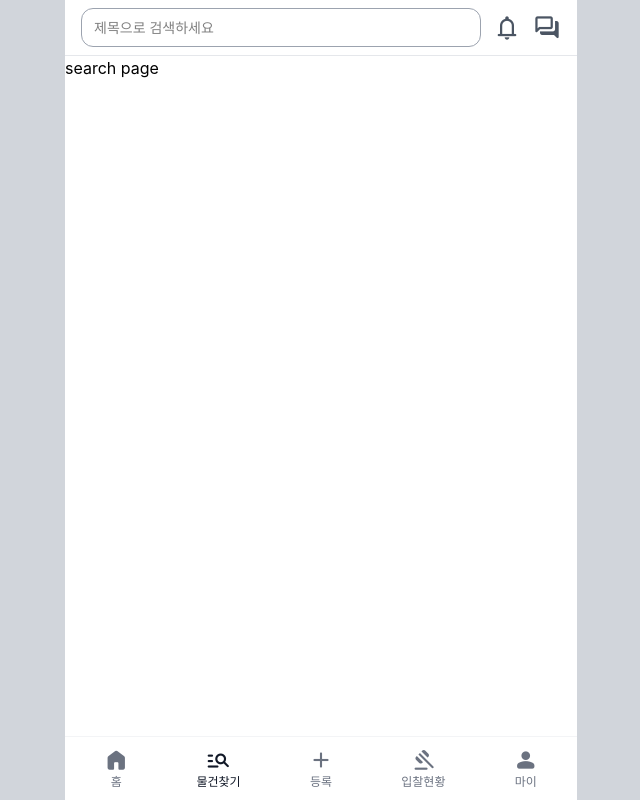
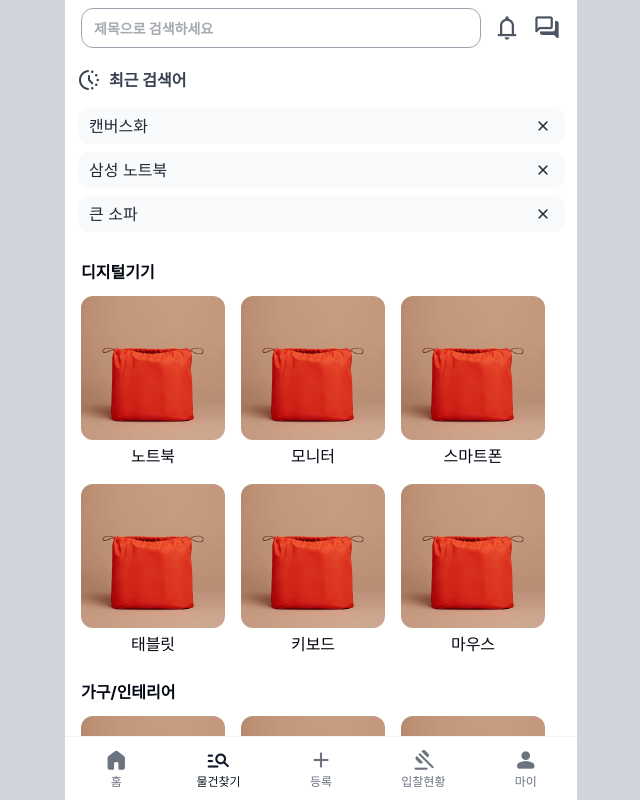
Before and after one commit to wndgur2/ddang, a React (Vite) app: page /explore/search in a window 1280 px wide. Shown: the whole page, without its empty margins (319-959 px from the left). Built offline with nearby package versions, Linux system fonts and the light colour scheme.

Commit message:
feat: SearchPage 구현

```diff
--- a/src/components/headers/SearchHeader.jsx
+++ b/src/components/headers/SearchHeader.jsx
@@ -7,11 +7,10 @@ function SearchHeader() {
     <header
       className={`
       w-full h-[56px] px-4 py-2
-      flex flex-row gap-3 items-center
-      border-b border-gray-200`}
+      flex flex-row gap-3 items-center`}
     >
       <input
-        className={`flex grow px-3 h-full rounded-xl text-sm border border-gray-400`}
+        className={`flex grow px-3 h-full rounded-xl text-sm border border-gray-400 font-bold text-gray-600`}
         type='text'
         placeholder='제목으로 검색하세요'
       />
--- /dev/null
+++ b/src/features/product/data/categories.js
@@ -0,0 +1,62 @@
+export default [
+  {
+    id: 1,
+    name: '디지털기기',
+    subcategories: [
+      { id: 1, name: '노트북' },
+      { id: 2, name: '모니터' },
+      { id: 3, name: '스마트폰' },
+      { id: 4, name: '태블릿' },
+      { id: 5, name: '키보드' },
+      { id: 6, name: '마우스' },
+    ],
+  },
+  {
+    id: 2,
+    name: '가구/인테리어',
+    subcategories: [
+      { id: 7, name: '소파' },
+      { id: 8, name: '침대' },
+      { id: 9, name: '책상' },
+      { id: 10, name: '의자' },
+      { id: 11, name: '장식' },
+      { id: 12, name: '조명' },
+    ],
+  },
+  {
+    id: 3,
+    name: '패션/잡화',
+    subcategories: [
+      { id: 13, name: '상의' },
+      { id: 14, name: '하의' },
+      { id: 15, name: '신발' },
+      { id: 16, name: '가방' },
+      { id: 17, name: '액세서리' },
+      { id: 18, name: '모자' },
+    ],
+  },
+  {
+    id: 4,
+    name: '뷰티/헬스',
+    subcategories: [
+      { id: 19, name: '스킨케어' },
+      { id: 20, name: '메이크업' },
+      { id: 21, name: '헤어케어' },
+      { id: 22, name: '헬스' },
+      { id: 23, name: '향수' },
+      { id: 24, name: '네일' },
+    ],
+  },
+  {
+    id: 5,
+    name: '식품/음료',
+    subcategories: [
+      { id: 25, name: '과일' },
+      { id: 26, name: '채소' },
+      { id: 27, name: '육류' },
+      { id: 28, name: '수산물' },
+      { id: 29, name: '음료' },
+      { id: 30, name: '간식' },
+    ],
+  },
+]
--- a/src/features/product/pages/ProductSearchPage.jsx
+++ b/src/features/product/pages/ProductSearchPage.jsx
@@ -1,5 +1,35 @@
+import MaterialIcon from '../../../components/icons/MaterialIcon'
+import SearchHistory from './SearchHistory'
+import categories from '../data/categories'
+import bag from '@/assets/images/categories/bag.jpeg'
+
 function SearchPage() {
-  return <>search page</>
+  return (
+    <div className='flex flex-col '>
+      <div className='flex items-center gap-2 p-3 font-bold text-gray-700'>
+        <MaterialIcon name='search_activity' size={24} />
+        <p>최근 검색어</p>
+      </div>
+      <SearchHistory text='캔버스화' />
+      <SearchHistory text='삼성 노트북' />
+      <SearchHistory text='큰 소파' />
+      <div className='flex flex-col mt-4 gap-2 px-2'>
+        {categories.map((category, index) => (
+          <div key={index} className='flex flex-col gap-2 p-2 text-gray-950'>
+            <p className='font-bold mb-1'>{category.name}</p>
+            <div className='flex flex-wrap gap-4'>
+              {category.subcategories.map((subCategory, index) => (
+                <div key={index} className='w-[30%]'>
+                  <img src={bag} alt='' className='rounded-xl' />
+                  <p className='text-center mt-1'>{subCategory.name}</p>
+                </div>
+              ))}
+            </div>
+          </div>
+        ))}
+      </div>
+    </div>
+  )
 }
 
 export default SearchPage
--- /dev/null
+++ b/src/features/product/pages/SearchHistory.jsx
@@ -0,0 +1,20 @@
+import PropTypes from 'prop-types'
+import MaterialIcon from '../../../components/icons/MaterialIcon'
+
+function SearchHistory({ text }) {
+  return (
+    <div
+      className='flex items-center justify-between py-1.5 px-3 text-gray-800
+    bg-gray-50 m-1 mx-3 rounded-xl'
+    >
+      <p>{text}</p>
+      <MaterialIcon name='close' size={20} />
+    </div>
+  )
+}
+
+SearchHistory.propTypes = {
+  text: PropTypes.string.isRequired,
+}
+
+export default SearchHistory
```
Also changed, not shown: src/assets/images/categories/bag.jpeg (added).
